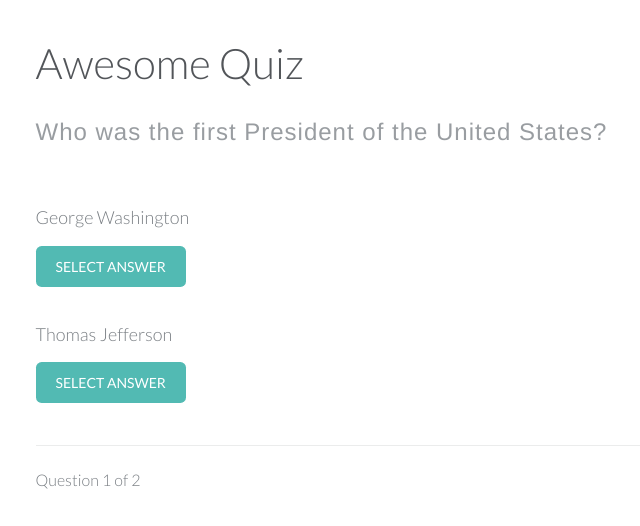
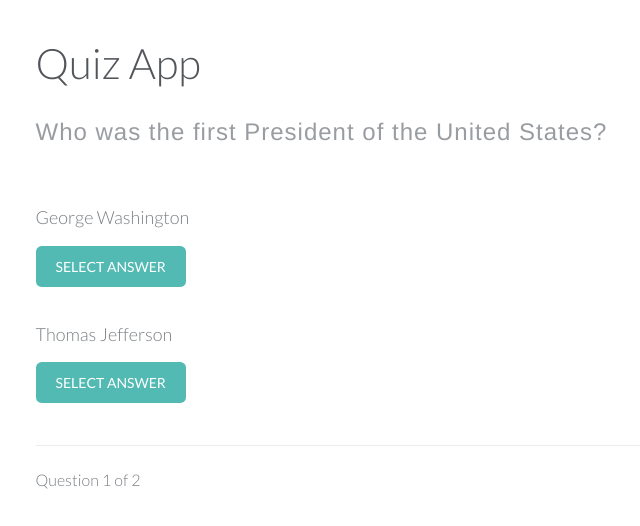
Before and after one commit to Brian0619/code, a plain HTML site: page javascript/Quiz App/index.html in a window 1280 px wide. Shown: the whole page, without its empty margins (258-898 px from the left). Drawn offline with Linux system fonts and the light colour scheme.

Commit message:
Update index.html

```diff
--- a/javascript/Quiz App/index.html
+++ b/javascript/Quiz App/index.html
@@ -2,14 +2,14 @@
 <html>
 <head lang="en">
     <meta charset="UTF-8">
-    <title>Amazing Quiz</title>
+    <title>Quiz App</title>
     <link rel="stylesheet" type="text/css" href="style.css">
 </head>
 <body>
 
 <div class="grid">
     <div id="quiz" class="centered grid__col--8">
-        <h1>Awesome Quiz</h1>
+        <h1>Quiz App</h1>
 
         <h2 id="question" class="headline-secondary--grouped"></h2>
         <h3 id="score"></h3>
```
